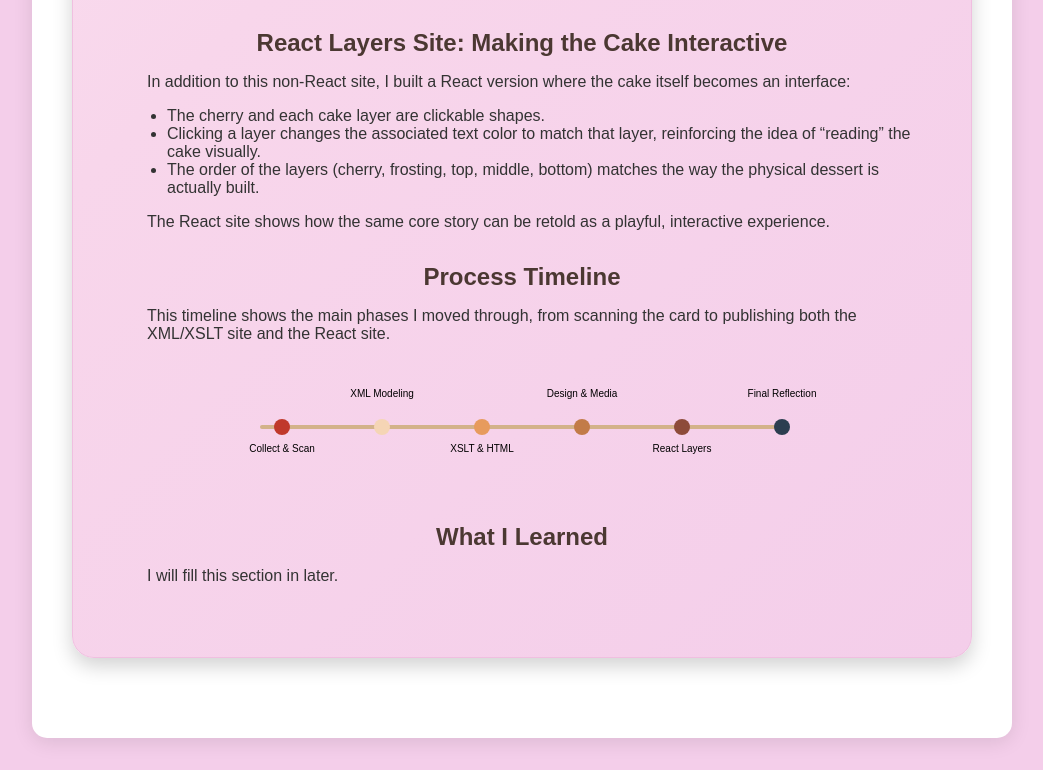
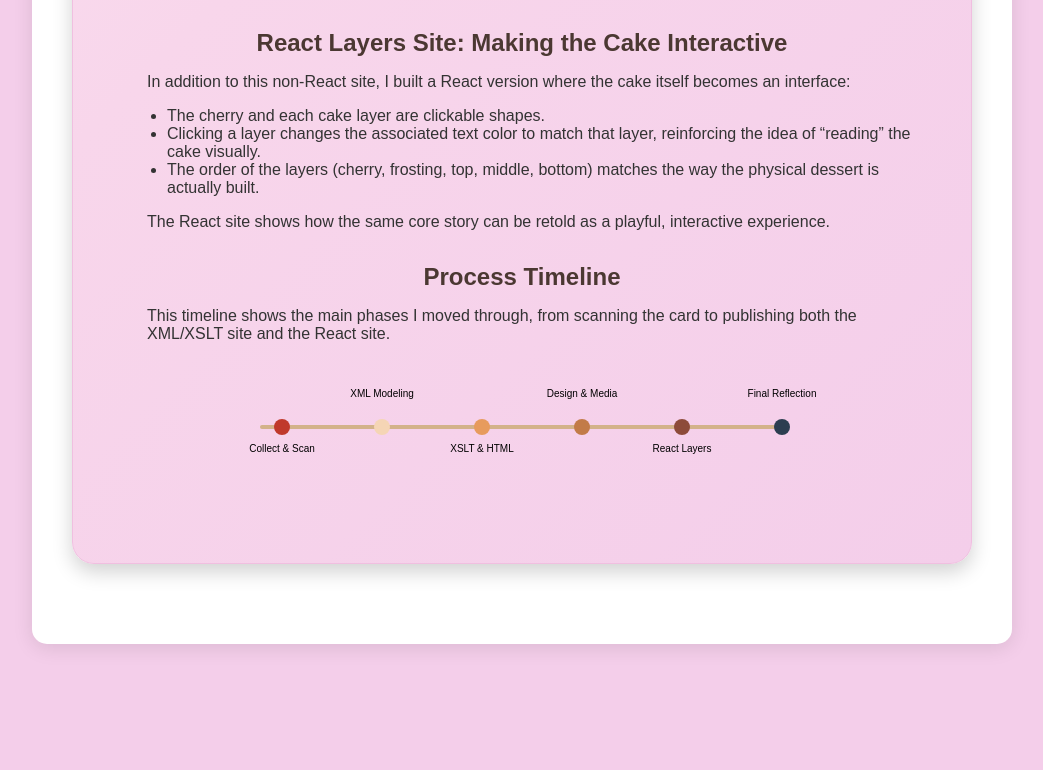
Before and after one commit to emikalie/Grams-German-Chocolate-Cake, a plain HTML site: page docs/behind.html in a window 1280 px wide. Shown: the part 1980-2750 px from the top of the page, without its empty margins (118-1161 px from the left). After the commit the page ends 2656 px from the top, so only its background shows below. Drawn offline with Linux system fonts and the light colour scheme.

Commit message:
fixing minior thing

```diff
--- a/docs/behind.html
+++ b/docs/behind.html
@@ -254,13 +254,6 @@
         </figure>
       </section>
 
-      <!-- Wrap-up -->
-      <section id="reflection-section">
-        <h2>What I Learned</h2>
-        <p>
-          I will fill this section in later.
-        </p>
-      </section>
 
     </div><!-- /.behind-lower-panel -->
   </div><!-- /.white-box -->
```
